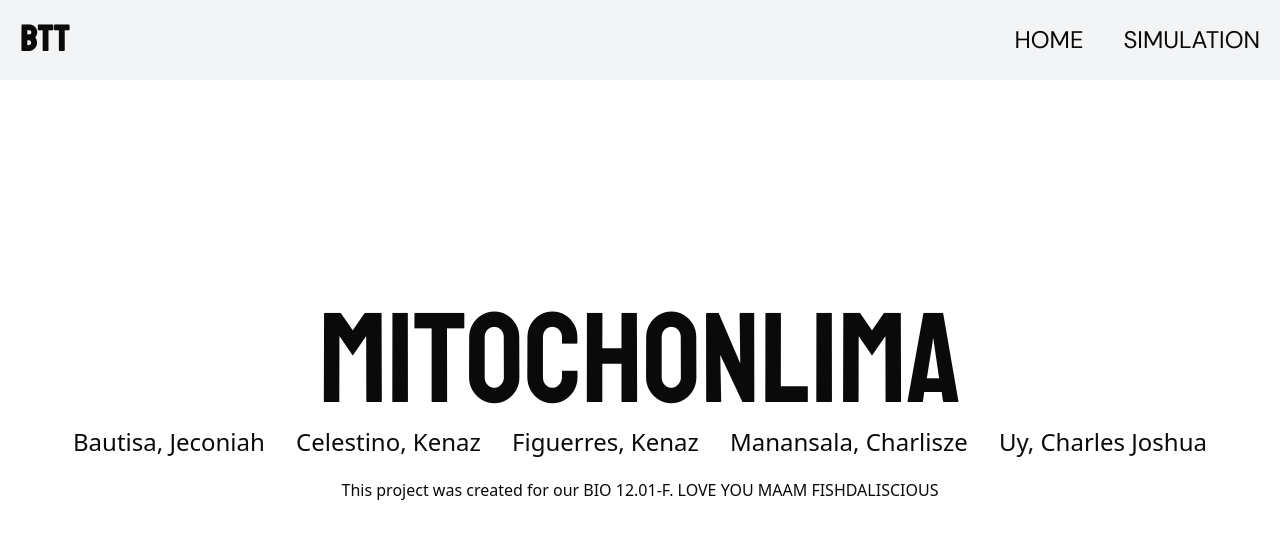
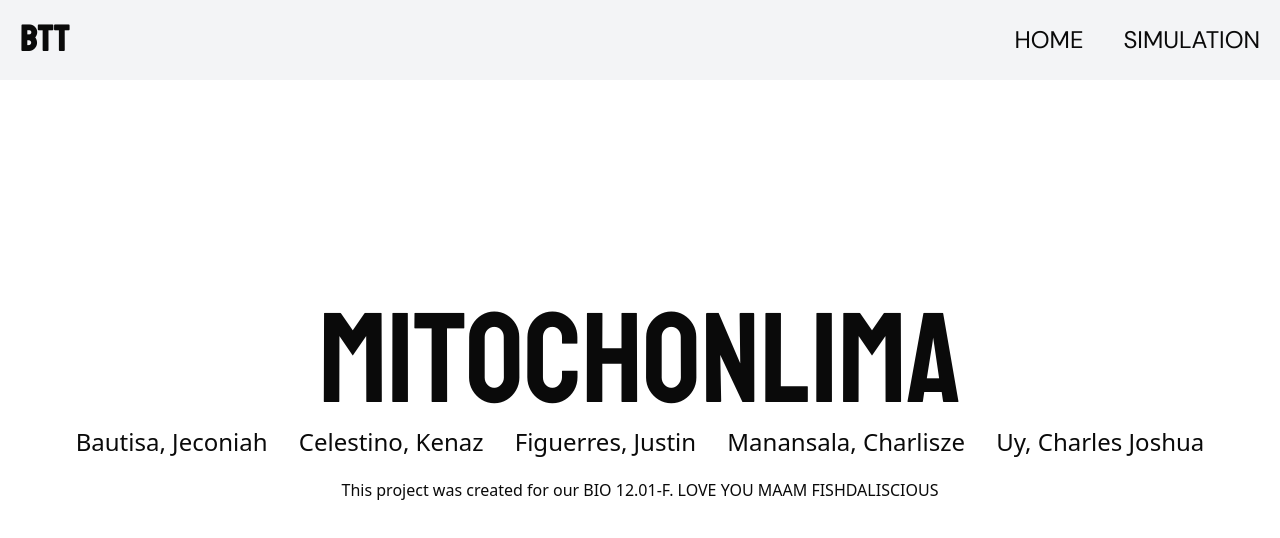
Before and after one commit to CJ-Uy/bio-tech-or-terror, a Next.js app: page /about in a window 1280 px wide. Shown: the top 538 px of the page. Built offline with nearby package versions, Linux system fonts and the light colour scheme.

Commit message:
justin's name bruh

```diff
--- a/src/app/about/page.tsx
+++ b/src/app/about/page.tsx
@@ -22,8 +22,8 @@ export default function About() {
 			{/* Content */}
 			<div className="flex h-screen w-screen flex-col items-center justify-center">
 				<h1 className="text-bold font-koulen text-center text-7xl md:text-9xl">MitochonLIMA</h1>
-				<h2 className="text-center text-2xl mx-9 mb-5">
-					Bautisa, Jeconiah &nbsp;&nbsp;&nbsp; Celestino, Kenaz &nbsp;&nbsp;&nbsp; Figuerres, Kenaz
+				<h2 className="mx-9 mb-5 text-center text-2xl">
+					Bautisa, Jeconiah &nbsp;&nbsp;&nbsp; Celestino, Kenaz &nbsp;&nbsp;&nbsp; Figuerres, Justin
 					&nbsp;&nbsp;&nbsp; Manansala, Charlisze &nbsp;&nbsp;&nbsp; Uy, Charles Joshua
 				</h2>
 				<p>This project was created for our BIO 12.01-F. LOVE YOU MAAM FISHDALISCIOUS</p>
--- a/src/app/layout.tsx
+++ b/src/app/layout.tsx
@@ -16,7 +16,7 @@ export const metadata: Metadata = {
 	title: "Bio: Tech or Terror",
 	description: "Bio12.01-F MitochonLIMA",
 	icons: {
-		icon: "svgs/favicon 1.svg",
+		icon: "svgs/favicon 2.svg",
 	},
 };
 
```
